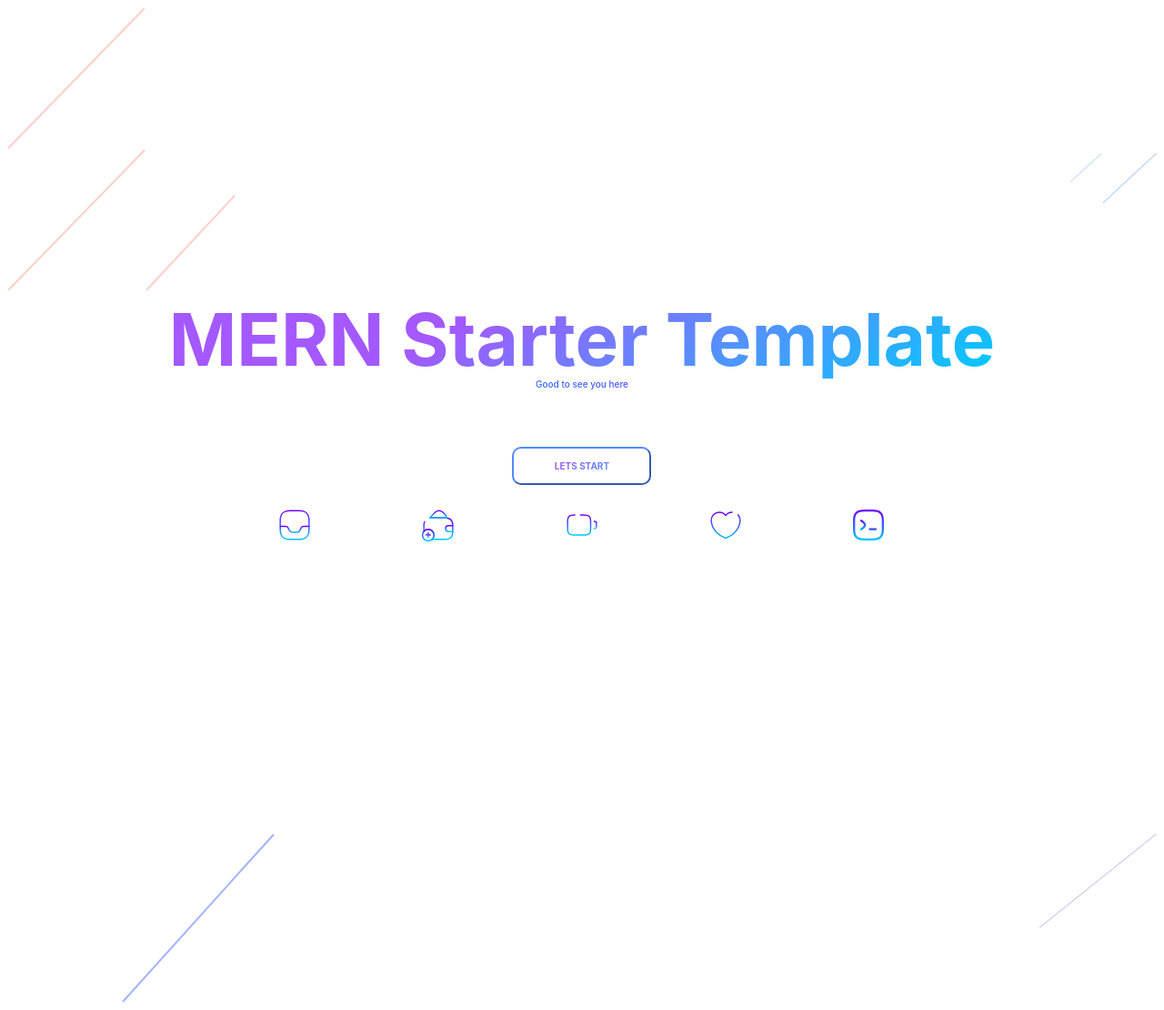
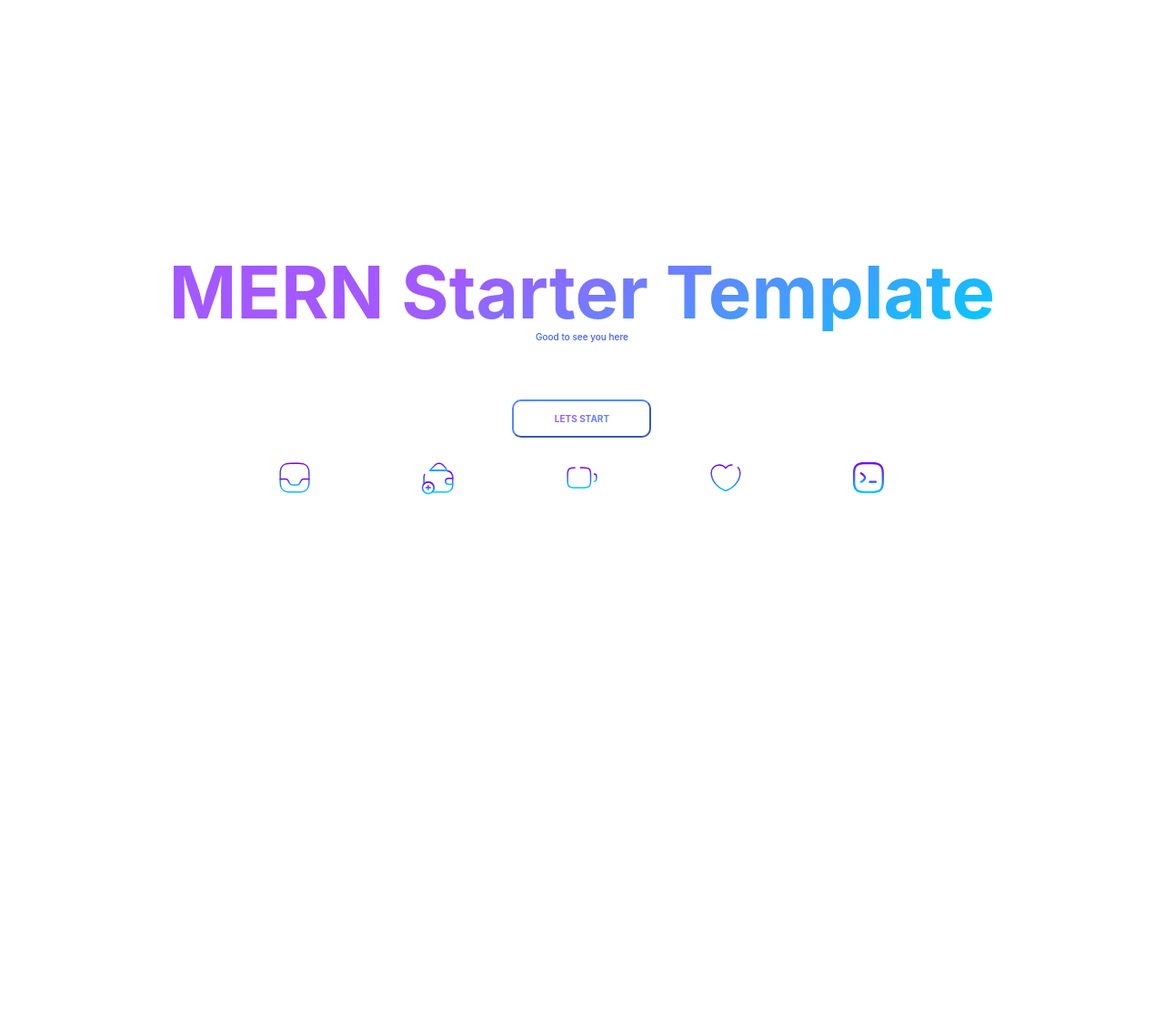
Before and after one commit to Tim-Quattrochi/MERN-Starter, a React (Vite) app in the folder client/: page / in a window 1280 px wide. Shown: the whole page at 91% size. After the commit the page ends 816 px from the top, so only its background shows below. Built offline with nearby package versions, Linux system fonts and the light colour scheme; no server answers.

Commit message:
basic starter landing page with stles and icons

```diff
--- a/client/src/assets/BLline.jsx
+++ /dev/null
@@ -1,17 +0,0 @@
-import React from "react";
-
-const BLline = () => {
-  return (
-    <svg
-      xmlns="http://www.w3.org/2000/svg"
-      width="168"
-      height="186"
-      viewBox="0 0 168 186"
-      fill="none"
-    >
-      <path d="M1 185L167 1" stroke="#A3B3FE" strokeWidth="2" />
-    </svg>
-  );
-};
-
-export default BLline;
--- a/client/src/assets/Line1.jsx
+++ /dev/null
@@ -1,17 +0,0 @@
-import React from "react";
-
-const Line1 = () => {
-  return (
-    <svg
-      xmlns="http://www.w3.org/2000/svg"
-      width="152"
-      height="156"
-      viewBox="0 0 152 156"
-      fill="none"
-    >
-      <path d="M1 155L151 1" stroke="#FDCFC9" strokeWidth="2" />
-    </svg>
-  );
-};
-
-export default Line1;
--- a/client/src/assets/Line2.jsx
+++ /dev/null
@@ -1,17 +0,0 @@
-import React from "react";
-
-const Line2 = () => {
-  return (
-    <svg
-      xmlns="http://www.w3.org/2000/svg"
-      width="152"
-      height="156"
-      viewBox="0 0 152 156"
-      fill="none"
-    >
-      <path d="M1 155L151 1" stroke="#FDCFC9" strokeWidth="2" />
-    </svg>
-  );
-};
-
-export default Line2;
--- a/client/src/assets/Line3.jsx
+++ /dev/null
@@ -1,17 +0,0 @@
-import React from "react";
-
-const Line3 = () => {
-  return (
-    <svg
-      xmlns="http://www.w3.org/2000/svg"
-      width="99"
-      height="106"
-      viewBox="0 0 99 106"
-      fill="none"
-    >
-      <path d="M1 105L98 1" stroke="#FDCFC9" strokeWidth="2" />
-    </svg>
-  );
-};
-
-export default Line3;
--- a/client/src/assets/RightBottomLine.jsx
+++ /dev/null
@@ -1,17 +0,0 @@
-import React from "react";
-
-const RightBottomLine = () => {
-  return (
-    <svg
-      xmlns="http://www.w3.org/2000/svg"
-      width="130"
-      height="104"
-      viewBox="0 0 130 104"
-      fill="none"
-    >
-      <path d="M1 103.5L129.5 0.5" stroke="#BBB4FE" />
-    </svg>
-  );
-};
-
-export default RightBottomLine;
--- a/client/src/assets/RightMiddleLine.jsx
+++ /dev/null
@@ -1,17 +0,0 @@
-import React from "react";
-
-const RightMiddleLine = () => {
-  return (
-    <svg
-      xmlns="http://www.w3.org/2000/svg"
-      width="60"
-      height="56"
-      viewBox="0 0 60 56"
-      fill="none"
-    >
-      <path d="M1 55L59.5 0.5" stroke="#8DBBFF" />
-    </svg>
-  );
-};
-
-export default RightMiddleLine;
--- a/client/src/assets/RightTopLine.jsx
+++ /dev/null
@@ -1,17 +0,0 @@
-import React from "react";
-
-const RightTopLine = () => {
-  return (
-    <svg
-      xmlns="http://www.w3.org/2000/svg"
-      width="36"
-      height="33"
-      viewBox="0 0 36 33"
-      fill="none"
-    >
-      <path d="M1 32L35.5 0.5" stroke="#ACCEFF" />
-    </svg>
-  );
-};
-
-export default RightTopLine;
--- a/client/src/pages/Welcome/Welcome.jsx
+++ b/client/src/pages/Welcome/Welcome.jsx
@@ -6,13 +6,6 @@ import {
   WalletSvg,
   HeartSvg,
   CodeSvg,
-  Line1,
-  Line2,
-  Line3,
-  BLline,
-  RightTopLine,
-  RightMiddleLine,
-  RightBottomLine,
 } from "../../assets/index";
 
 const Welcome = () => {
@@ -23,19 +16,6 @@ const Welcome = () => {
   };
 
   return (
-    <>
-      <div className="rt-line">
-        <RightTopLine />
-        <RightMiddleLine />
-      </div>
-      <div className="line-container">
-        <Line1 />
-        <span className="line2">
-          <Line2 />
-          <Line3 />
-        </span>
-      </div>
-
     <div className="welcome-container">
       <div className="heading">MERN Starter Template</div>
       <span className="sub-heading">Good to see you here</span>
@@ -50,11 +30,6 @@ const Welcome = () => {
         <CodeSvg />
       </div>
     </div>
-      <div className="bl-line">
-        <BLline />
-        <RightBottomLine />
-      </div>
-    </>
   );
 };
 
--- a/client/src/pages/Welcome/welcome.css
+++ b/client/src/pages/Welcome/welcome.css
@@ -1,8 +1,23 @@
 .welcome-container {
+  height: 100vh;
   display: flex;
   justify-content: center;
   flex-flow: column wrap;
   align-content: center;
+}
+.icon-container {
+  display: flex;
+  justify-content: space-evenly;
+  width: auto;
+  margin-top: 2%;
+}
+
+@media (max-width: 600px) {
+  .icon-container {
+    margin: 5% auto 0 auto;
+    width: auto;
+    gap: 2rem;
+  }
 }
 
 .heading {
@@ -52,42 +67,3 @@
   height: 42px;
   flex-shrink: 0;
 }
-
-.icon-container {
-  display: flex;
-  justify-content: space-evenly;
-  width: auto;
-  margin-top: 2%;
-}
-
-@media (max-width: 600px) {
-  .icon-container {
-    margin: 5% auto 0 auto;
-    width: auto;
-    gap: 2rem;
-  }
-}
-
-.line-container {
-  display: flex;
-  justify-content: flex-start;
-  flex-direction: column;
-}
-
-.bl-line {
-  display: flex;
-  justify-content: space-between;
-  margin: 20rem 0 0 10%;
-}
-
-@media (max-width: 600px) {
-  .bl-line {
-    margin: 10rem 0 0 10%;
-  }
-}
-
-.rt-line {
-  display: flex;
-  margin-top: 10rem;
-  float: right;
-}
```
Also changed, not shown: client/src/assets/index.jsx (+0 -7 lines). Lines whose indentation alone changed are shown as unchanged.
